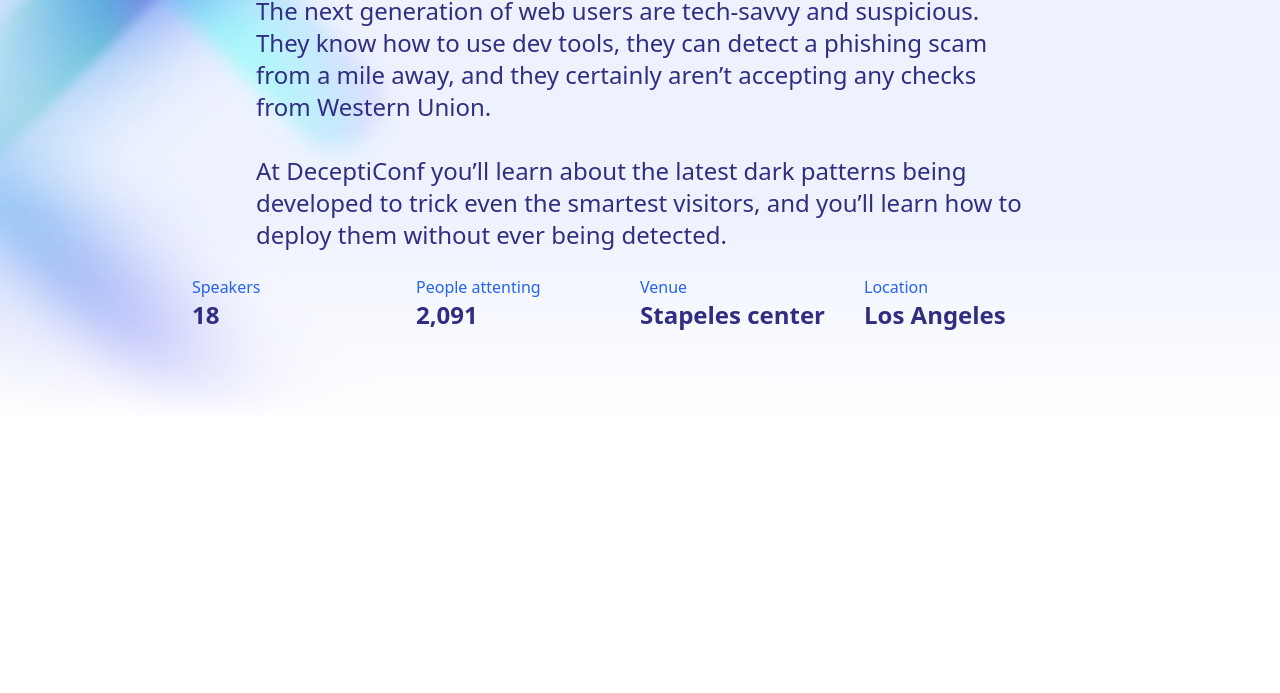
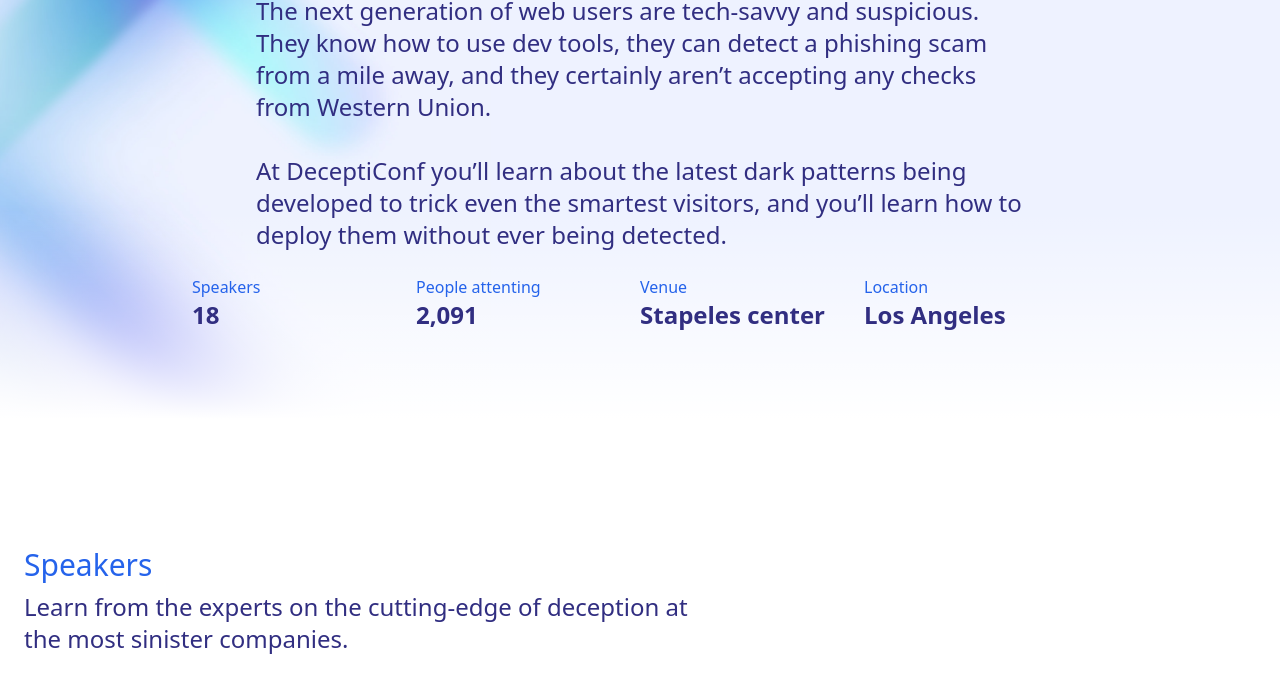
Before and after one commit to Amin-Ansari/tailwin-DeceptiConf-layout, a plain HTML site: page index.html in a window 1280 px wide. Shown: the part 397-1090 px from the top of the page. Before the commit the page ends 816 px from the top, so only its background shows below. Drawn offline with Linux system fonts and the light colour scheme; files whose address does not match are found by name.

Commit message:
The title of the section is done

```diff
--- a/index.html
+++ b/index.html
@@ -91,5 +91,15 @@
         class="absolute bottom-0 w-full inset-x-0 bg-gradient-to-t from-white h-52"
       ></div>
     </div>
+
+    <section class="container mx-auto py-12 lg:py-32 px-6">
+      <div>
+        <h2 class="text-blue-600 text text-3xl">Speakers</h2>
+        <p class="mt-2 text-2xl text-indigo-900">
+          Learn from the experts on the cutting-edge of deception at <br />
+          the most sinister companies.
+        </p>
+      </div>
+    </section>
   </body>
 </html>
```
Also changed, not shown: dist/tailwind.css, src/speakers/dianne-guilianelli.png (added), src/speakers/erhart-cockrin.png (added), src/speakers/jaquelin-isch.png (added), src/speakers/parker-johnson.png (added), src/speakers/ronni-cantadore.png (added), src/speakers/steven-mchail.png (added).
